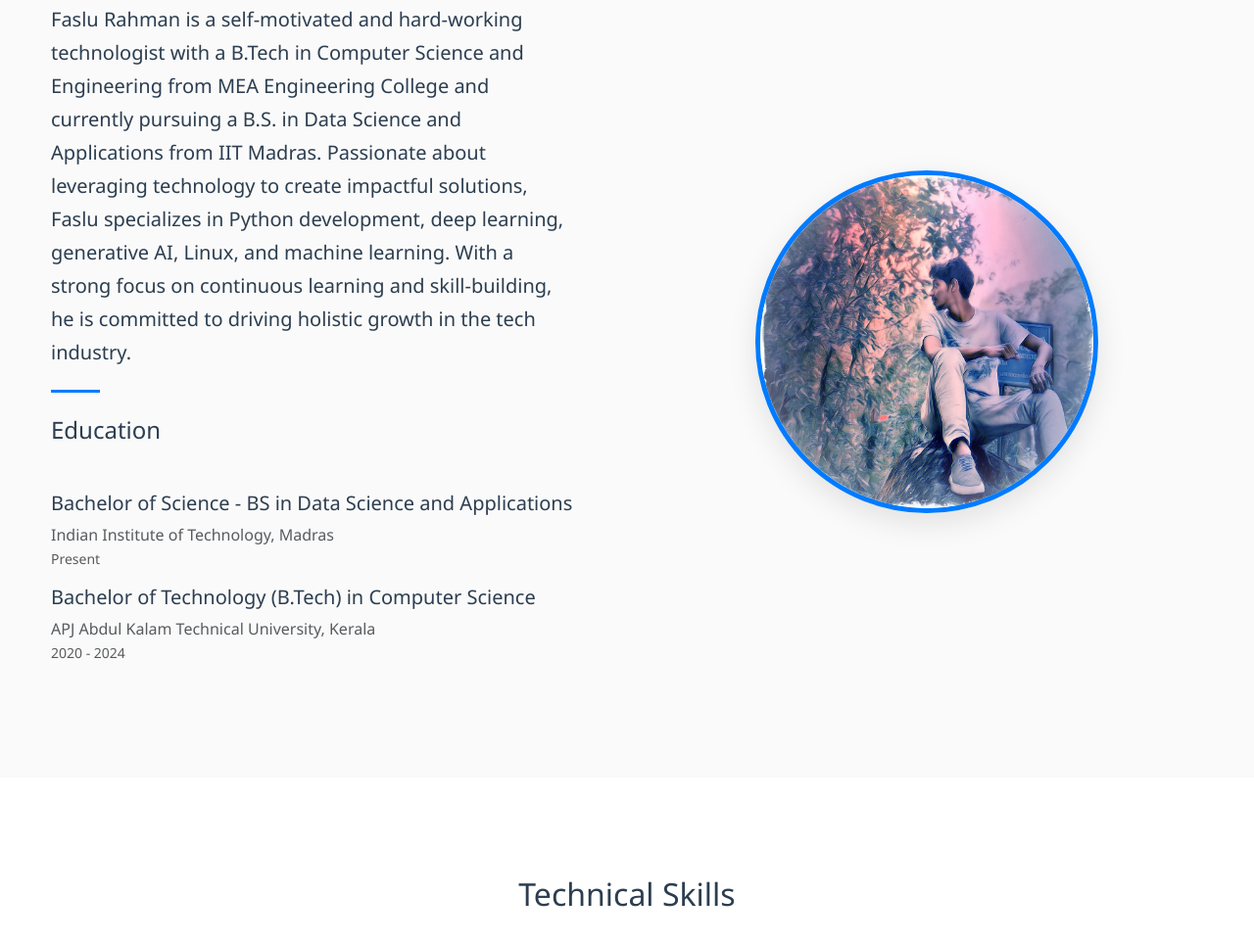
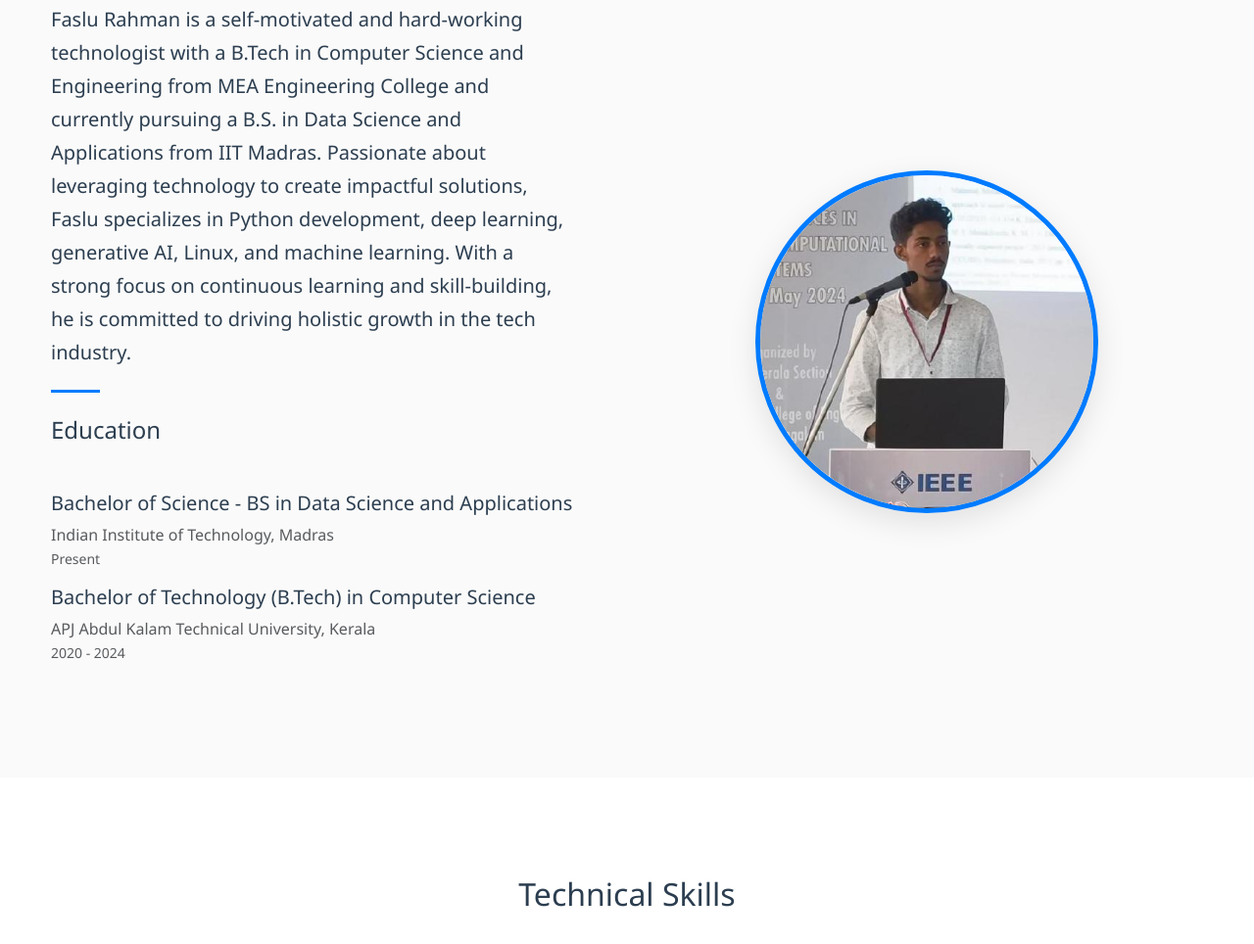
Before and after one commit to fazleo/new-portfolio, a plain HTML site: page index.html in a window 1280 px wide. Shown: the part 983-1947 px from the top of the page at 98% size. Drawn offline with nearby package versions, Linux system fonts and the light colour scheme.

Commit message:
{update} : Updated new profile image

```diff
--- a/index.html
+++ b/index.html
@@ -142,7 +142,7 @@
           </div>
           <div class="col-md-6">
             <img
-              src="faslu.jpg"
+              src="faslu2.jpg"
               alt="Profile"
               class="img-fluid rounded-circle"
             />
```
Also changed, not shown: faslu2.jpg (added).
